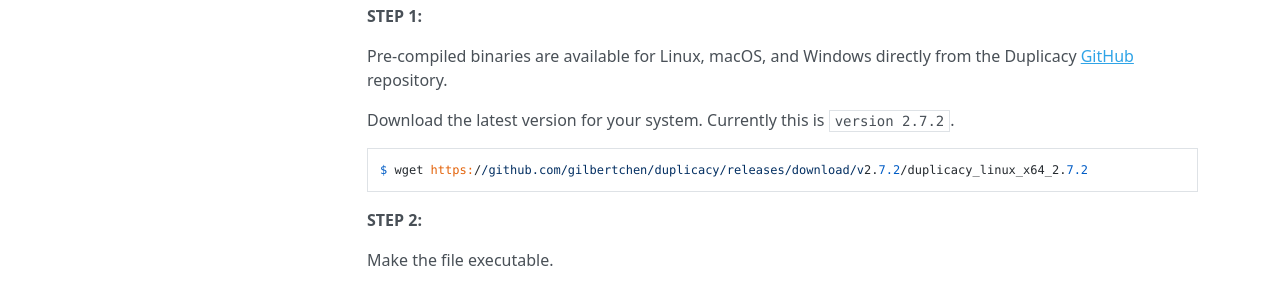
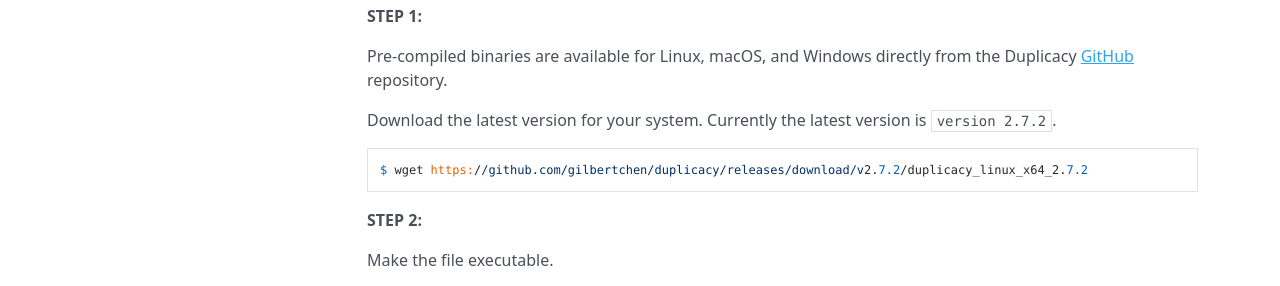
Before and after one commit to upssnowman/duplicacy-guide, an MkDocs documentation site: the page built from docs/index.md, in a window 1280 px wide and 900 px high. Shown: the part 357-643 px from the top of the window. Built offline with MkDocs 1.6.1, drawn with Linux system fonts in a browser that asks for light colours; nearby versions of some CDN libraries.

Commit message:
Update index.md

```diff
--- a/docs/index.md
+++ b/docs/index.md
@@ -13,7 +13,7 @@
 
 Pre-compiled binaries are available for Linux, macOS, and Windows directly from the Duplicacy [GitHub](https://github.com/gilbertchen/duplicacy/releases) repository.
 
-Download the latest version for your system. Currently this is `version 2.7.2`.
+Download the latest version for your system. Currently the latest version is `version 2.7.2`.
 ~~~
 $ wget https://github.com/gilbertchen/duplicacy/releases/download/v2.7.2/duplicacy_linux_x64_2.7.2
 ~~~
```
